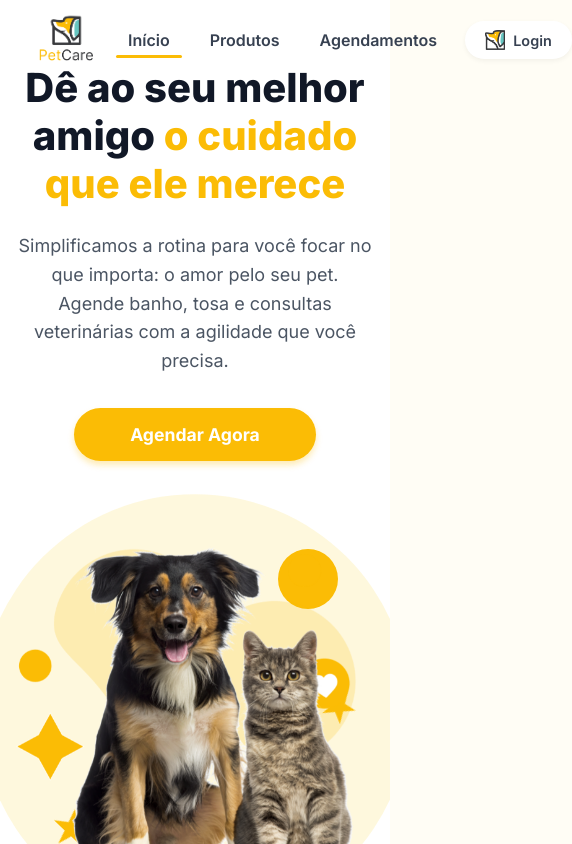
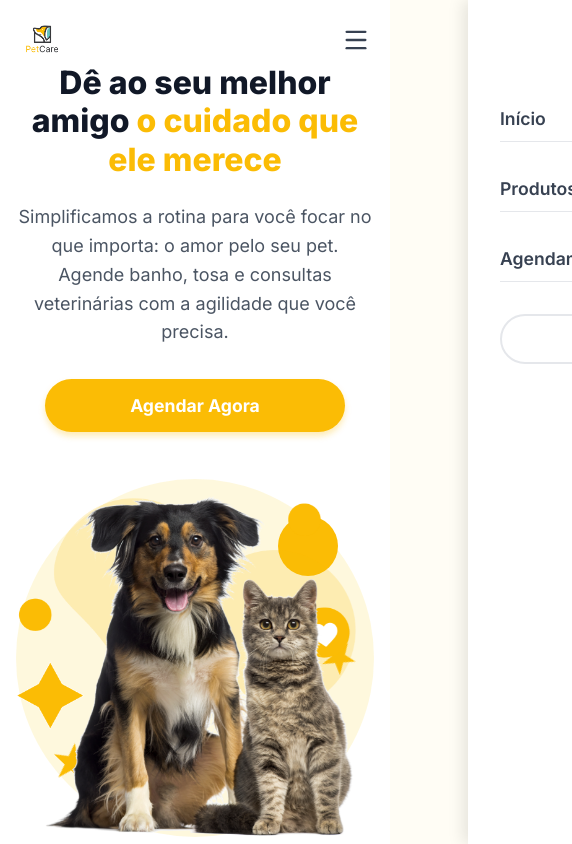
Before and after one commit to FilipiWanderley/PetCare, a Next.js app: page / in a window 390 px wide. Shown: the top 844 px of the page, 572 px wide, since content can reach past the window. Built offline with nearby package versions, Linux system fonts and the light colour scheme.

Commit message:
feat: Implement responsive hamburger menu and mobile layout adjustments

```diff
--- a/src/app/page.module.css
+++ b/src/app/page.module.css
@@ -197,89 +197,28 @@
     height: 500px;
     padding-bottom: 0;
     top: 50%;
-    right: 0;
-    transform: translateY(-50%);
+    right: 50%;
+    transform: translate(50%, -50%);
   }
 }
 
-/* Booking Section */
-.bookingSection {
-  width: 100%;
-  background-color: var(--surface);
-  padding: 4rem 1rem;
-  display: flex;
-  justify-content: center;
-  border-top: 1px solid var(--border);
-  position: relative;
-  z-index: 2;
-}
+@media (max-width: 600px) {
+  .heroImageWrapper {
+    min-height: 300px;
+  }
 
-.bookingContainer {
-  width: 100%;
-  max-width: var(--container-width);
-  background-color: white;
-  border-radius: var(--radius-lg);
-  padding: 2rem;
-  box-shadow: var(--shadow-md);
-}
+  .ctaButton {
+    padding: 1rem 2rem;
+    width: 100%;
+    max-width: 300px;
+  }
 
-.bookingContent {
-  display: flex;
-  flex-direction: column-reverse; /* Form bottom on mobile */
-  gap: 2rem;
-}
+  .heroTitle {
+    font-size: 2rem;
+  }
 
-.bookingText h3 {
-  font-size: 1.8rem;
-  font-weight: 700;
-  color: var(--text-primary);
-  margin-bottom: 1rem;
-}
-
-.bookingText p {
-  font-size: 1rem;
-  color: var(--text-secondary);
-  line-height: 1.6;
-  margin-bottom: 2rem;
-}
-
-.benefitsList {
-  list-style: none;
-  padding: 0;
-  margin-bottom: 2rem;
-}
-
-.benefitsList li {
-  display: flex;
-  align-items: center;
-  gap: 1rem;
-  margin-bottom: 1rem;
-  color: var(--text-primary);
-  font-weight: 500;
-}
-
-.benefitIcon {
-  font-size: 1.25rem;
-}
-
-.promoBox {
-  background-color: #fffbeb; /* Light yellow */
-  border: 1px solid #fcd34d;
-  padding: 1rem;
-  border-radius: var(--radius-md);
-  color: #92400e;
-}
-
-.promoBox strong {
-  display: block;
-  margin-bottom: 0.25rem;
-}
-
-@media (min-width: 900px) {
-  .bookingContent {
-    display: grid;
-    grid-template-columns: 1fr 1fr;
-    gap: 4rem;
-    align-items: center;
+  .blobYellowLarge {
+    width: 100%;
+    padding-bottom: 100%;
   }
 }
--- a/src/components/layout/Header.module.css
+++ b/src/components/layout/Header.module.css
@@ -27,20 +27,11 @@
   align-items: center;
 }
 
-@media (max-width: 380px) {
-  .container {
-    padding: 0 0.75rem;
-  }
-
-  .nav {
-    gap: 1rem;
-  }
-}
-
 .logo {
   display: flex;
   align-items: center;
   transition: opacity 0.2s;
+  z-index: 101; /* Ensure logo stays above overlay if needed, or keep it under menu */
 }
 
 .logo:hover {
@@ -48,7 +39,7 @@
 }
 
 .logoImage {
-  height: 100px; /* Adjust based on header height (7.5rem = 120px) */
+  height: 100px; /* Adjust based on header height */
   width: auto;
   object-fit: contain;
 }
@@ -59,14 +50,14 @@
   align-items: center;
 }
 
-/* New Nav Link Styles */
+/* Nav Link Styles */
 .navLink {
   padding: 0.5rem 0.75rem;
   font-weight: 600;
   color: var(--text-primary);
   text-decoration: none;
   position: relative;
-  font-size: 1rem;
+  font-size: 0.9rem; /* Reduced per previous request */
   transition: color 0.2s ease;
 }
 
@@ -89,7 +80,7 @@
 
 /* Button Styles */
 .btn {
-  padding: 0.5rem 1.2rem;
+  padding: 0.5rem 1.2rem; /* Reduced per previous request */
   border-radius: 2rem;
   font-weight: 600;
   transition: all 0.2s ease;
@@ -99,43 +90,28 @@
   font-size: 0.9rem;
 }
 
-.btnWhite {
-  background-color: white;
-  color: var(--text-primary);
-  box-shadow: 0 2px 5px rgba(0,0,0,0.05);
-  border: 1px solid transparent;
-}
-
-.btnWhite:hover {
-  background-color: #f9fafb;
-  transform: translateY(-1px);
-  box-shadow: 0 4px 6px rgba(0,0,0,0.08);
-}
-
 .btnTurquoise {
   background-color: var(--secondary);
-  color: white;
-  box-shadow: 0 2px 5px rgba(64, 224, 208, 0.3);
+  color: #fff;
+  text-decoration: none;
 }
 
 .btnTurquoise:hover {
-  background-color: var(--secondary-hover);
-  transform: translateY(-1px);
-  box-shadow: 0 4px 8px rgba(64, 224, 208, 0.4);
+  background-color: #36c2b3; /* Darker turquoise */
+  transform: translateY(-2px);
+  box-shadow: 0 4px 6px rgba(64, 224, 208, 0.25);
 }
 
 .btnLogin {
-  background-color: white;
+  background-color: transparent;
   color: var(--text-primary);
-  box-shadow: 0 2px 5px rgba(0,0,0,0.05);
-  border: 1px solid transparent;
+  border: 2px solid var(--border);
   gap: 0.5rem;
 }
 
 .btnLogin:hover {
-  background-color: #f9fafb;
-  transform: translateY(-1px);
-  box-shadow: 0 4px 6px rgba(0,0,0,0.08);
+  border-color: var(--primary);
+  color: var(--primary);
 }
 
 .loginIcon {
@@ -148,14 +124,118 @@
   cursor: pointer;
   color: var(--text-secondary);
   padding: 0.5rem;
-  border-radius: 50%;
-  transition: all 0.2s ease;
+  transition: color 0.2s;
   display: flex;
   align-items: center;
-  justify-content: center;
 }
 
 .logoutBtn:hover {
-  background-color: #fee2e2;
-  color: #ef4444;
+  color: var(--error);
 }
+
+/* Mobile Menu Button */
+.mobileMenuBtn {
+  display: none;
+  background: none;
+  border: none;
+  cursor: pointer;
+  color: var(--text-primary);
+  z-index: 101;
+  padding: 0.5rem;
+}
+
+/* Overlay */
+.overlay {
+  position: fixed;
+  top: 0;
+  left: 0;
+  width: 100%;
+  height: 100vh;
+  background-color: rgba(0, 0, 0, 0.5);
+  z-index: 99;
+  backdrop-filter: blur(2px);
+  animation: fadeIn 0.3s ease;
+}
+
+@keyframes fadeIn {
+  from { opacity: 0; }
+  to { opacity: 1; }
+}
+
+/* Responsive Styles */
+@media (max-width: 900px) {
+  .mobileMenuBtn {
+    display: flex;
+    align-items: center;
+    justify-content: center;
+  }
+
+  .nav {
+    position: fixed;
+    top: 0;
+    right: -100%;
+    width: 80%;
+    max-width: 350px;
+    height: 100vh;
+    background-color: #ffffff;
+    box-shadow: -5px 0 15px rgba(0, 0, 0, 0.1);
+    flex-direction: column;
+    padding: 6rem 2rem 2rem;
+    transition: right 0.3s cubic-bezier(0.4, 0, 0.2, 1);
+    z-index: 100;
+    align-items: flex-start;
+    gap: 1.5rem;
+  }
+
+  .navOpen {
+    right: 0;
+  }
+
+  .navLink {
+    width: 100%;
+    font-size: 1.1rem;
+    padding: 0.75rem 0;
+    border-bottom: 1px solid var(--border);
+  }
+
+  .navLink::after {
+    display: none;
+  }
+
+  .navLink:hover {
+    color: var(--primary);
+    padding-left: 0.5rem; /* Slight movement on hover */
+  }
+
+  .btn {
+    width: 100%;
+    justify-content: center;
+    margin-top: 0.5rem;
+    padding: 0.8rem;
+    font-size: 1rem;
+  }
+
+  .logoutBtn {
+    margin-top: auto;
+    width: 100%;
+    justify-content: center;
+    border-top: 1px solid var(--border);
+    padding-top: 1rem;
+  }
+
+  /* Adjust logo size for mobile */
+  .logoImage {
+    height: 80px;
+  }
+}
+
+@media (max-width: 480px) {
+  .container {
+    padding: 0 0.75rem;
+  }
+
+  .logoImage {
+    height: 60px;
+    width: auto;
+  }
+}
--- a/src/components/layout/Header.tsx
+++ b/src/components/layout/Header.tsx
@@ -1,9 +1,10 @@
 'use client';
 
+import { useState } from 'react';
 import Link from 'next/link';
 import Image from 'next/image';
 import { usePathname } from 'next/navigation';
-import { LogOut } from 'lucide-react';
+import { LogOut, Menu, X } from 'lucide-react';
 import { useAuth } from '@/hooks/useAuth';
 import styles from './Header.module.css';
 
@@ -11,11 +12,15 @@ export function Header() {
   const { isAuthenticated, signOut } = useAuth();
   const pathname = usePathname();
   const isHome = pathname === '/';
+  const [isMenuOpen, setIsMenuOpen] = useState(false);
+
+  const toggleMenu = () => setIsMenuOpen(!isMenuOpen);
+  const closeMenu = () => setIsMenuOpen(false);
 
   return (
     <header className={`${styles.header} ${isHome ? styles.transparent : ''}`}>
       <div className={styles.container}>
-        <Link href="/" className={styles.logo}>
+        <Link href="/" className={styles.logo} onClick={closeMenu}>
           <Image
             src="/assets/logo/pet1.png"
             alt="Pet Care Logo"
@@ -25,20 +30,30 @@ export function Header() {
             priority
           />
         </Link>
-        <nav className={styles.nav}>
-          <Link href="/" className={`${styles.navLink} ${pathname === '/' ? styles.active : ''}`}>Início</Link>
-          <Link href="/produtos" className={`${styles.navLink} ${pathname === '/produtos' ? styles.active : ''}`}>Produtos</Link>
-          <Link href="/agendamentos" className={`${styles.navLink} ${pathname === '/agendamentos' ? styles.active : ''}`}>Agendamentos</Link>
+
+        {/* Mobile Menu Button */}
+        <button
+          className={styles.mobileMenuBtn}
+          onClick={toggleMenu}
+          aria-label="Toggle menu"
+        >
+          {isMenuOpen ? <X size={28} /> : <Menu size={28} />}
+        </button>
+
+        <nav className={`${styles.nav} ${isMenuOpen ? styles.navOpen : ''}`}>
+          <Link href="/" className={`${styles.navLink} ${pathname === '/' ? styles.active : ''}`} onClick={closeMenu}>Início</Link>
+          <Link href="/produtos" className={`${styles.navLink} ${pathname === '/produtos' ? styles.active : ''}`} onClick={closeMenu}>Produtos</Link>
+          <Link href="/agendamentos" className={`${styles.navLink} ${pathname === '/agendamentos' ? styles.active : ''}`} onClick={closeMenu}>Agendamentos</Link>
 
           {isAuthenticated ? (
             <>
-              <Link href="/dashboard" className={`${styles.btn} ${styles.btnTurquoise}`}>Dashboard</Link>
-              <button onClick={signOut} className={styles.logoutBtn} title="Sair">
+              <Link href="/dashboard" className={`${styles.btn} ${styles.btnTurquoise}`} onClick={closeMenu}>Dashboard</Link>
+              <button onClick={() => { signOut(); closeMenu(); }} className={styles.logoutBtn} title="Sair">
                 <LogOut size={20} />
               </button>
             </>
           ) : (
-            <Link href="/login" className={`${styles.btn} ${styles.btnLogin}`}>
+            <Link href="/login" className={`${styles.btn} ${styles.btnLogin}`} onClick={closeMenu}>
               <Image
                 src="/assets/logo/innerlogo.png"
                 alt="Ícone"
@@ -50,6 +65,11 @@ export function Header() {
             </Link>
           )}
         </nav>
+
+        {/* Overlay for mobile menu */}
+        {isMenuOpen && (
+          <div className={styles.overlay} onClick={closeMenu}></div>
+        )}
       </div>
     </header>
   );
```
